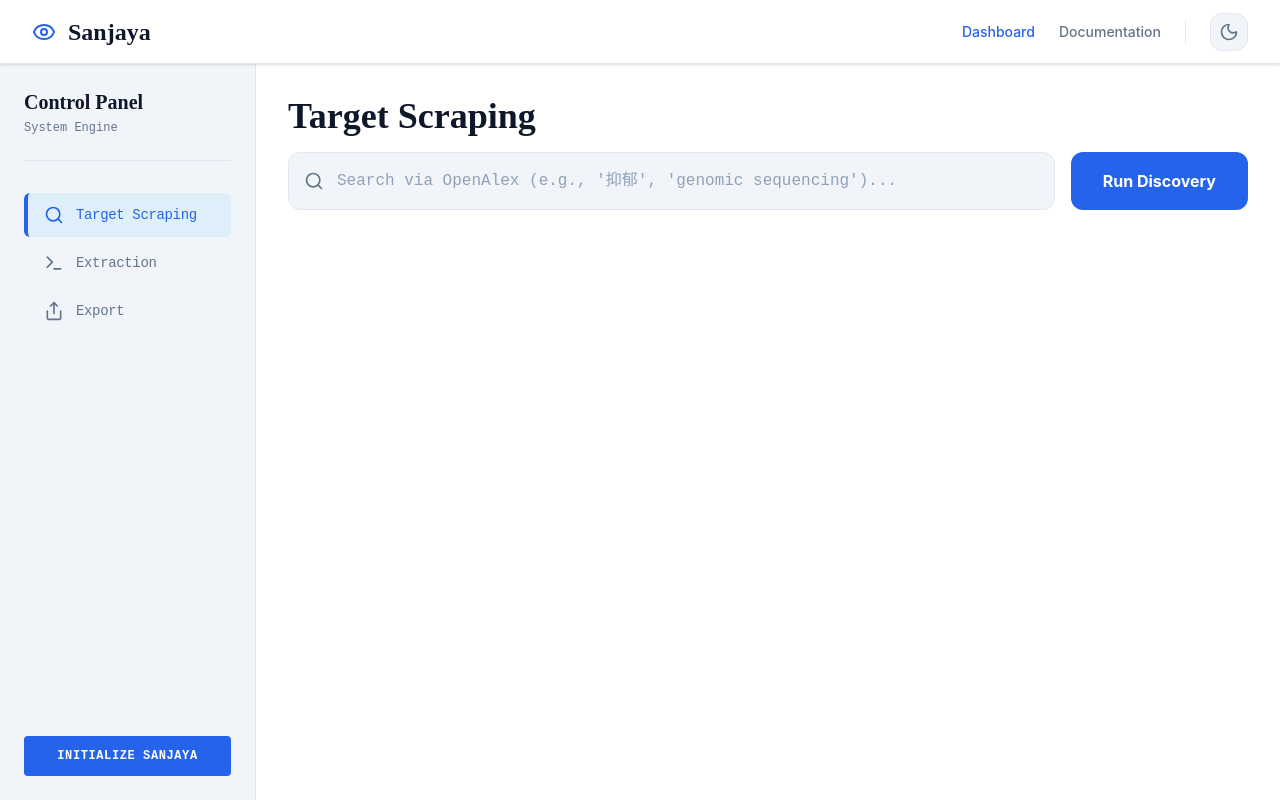
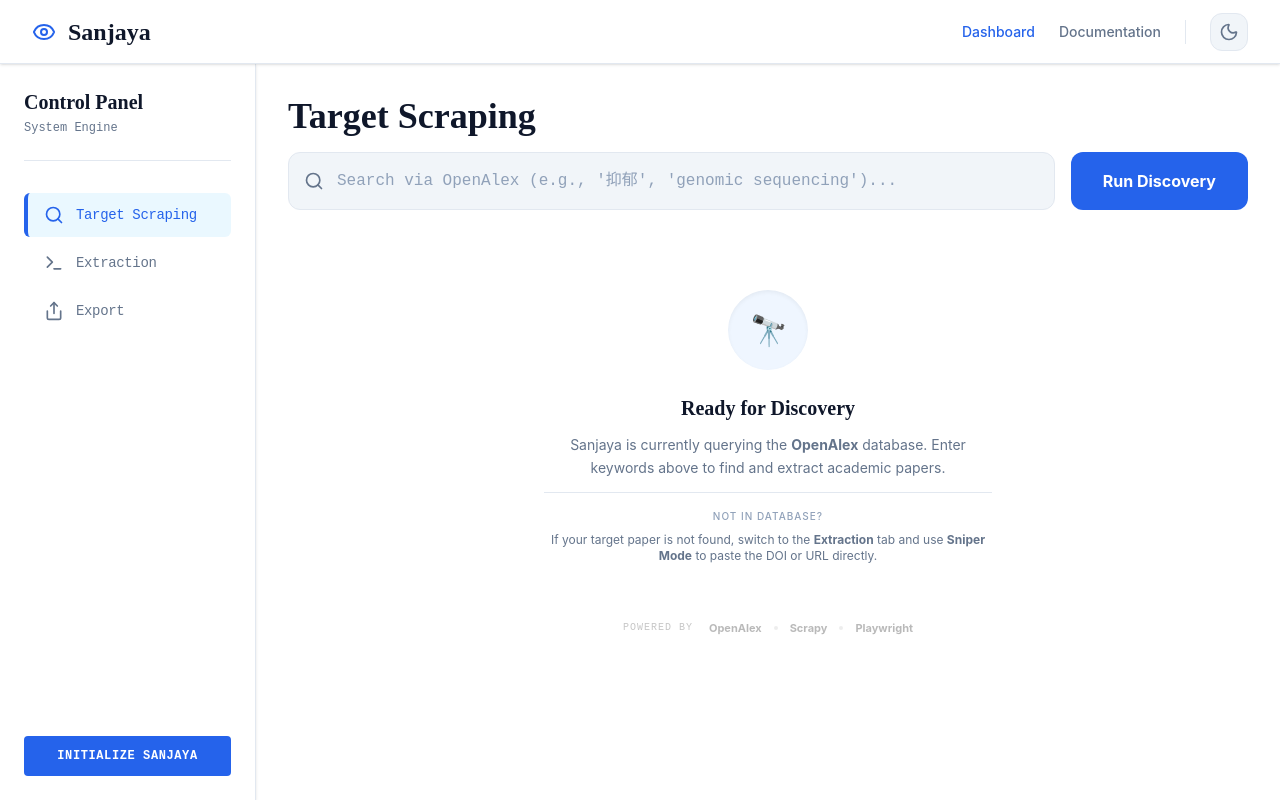
Before and after one commit to xguot/sanjaya, a React (Vite) app in the folder frontend/: page / in a window 1280 px wide. Built offline with nearby package versions, Linux system fonts and the light colour scheme; the HTML template or start-up script is replaced by a standard one.

Commit message:
ui(polish): refine light mode colors and add discovery guidance with tool credits

```diff
--- a/frontend/src/App.tsx
+++ b/frontend/src/App.tsx
@@ -50,6 +50,7 @@ export default function App() {
   // Default to light mode (false)
   const [isDarkMode, setIsDarkMode] = useState(() => {
     if (typeof window !== 'undefined') {
+      // Default to light mode (false) unless explicitly saved as dark
       return localStorage.getItem('sanjaya-theme') === 'dark';
     }
     return false;
@@ -189,7 +190,7 @@ export default function App() {
       </header>
 
       <div className="flex flex-1 overflow-hidden">
-        <aside className="w-64 flex-shrink-0 bg-surface-low dark:bg-slate-950 border-r border-outline flex flex-col p-6 z-20 transition-colors">
+        <aside className="w-64 flex-shrink-0 bg-white dark:bg-slate-950 border-r border-outline flex flex-col p-6 z-20 transition-colors shadow-sm">
           <div className="mb-8 border-b border-outline pb-6">
             <h2 className="text-xl font-serif font-semibold text-primary">Control Panel</h2>
             <p className="text-xs font-mono text-on-surface-variant mt-1">System Engine</p>
@@ -353,6 +354,36 @@ function DiscoveryView({ keyword, setKeyword, isSearching, isExtracting, results
         </div>
       </div>
 
+      {results.length === 0 && !isSearching && (
+        <div className="mt-20 flex flex-col items-center justify-center text-center space-y-6 animate-in fade-in zoom-in duration-500">
+          <div className="w-20 h-20 bg-blue-50 dark:bg-blue-900/20 rounded-full flex items-center justify-center text-blue-600 text-3xl shadow-inner">
+            🔭
+          </div>
+          <div className="max-w-md space-y-3">
+            <h3 className="text-xl font-serif font-bold text-primary">Ready for Discovery</h3>
+            <p className="text-sm text-on-surface-variant leading-relaxed">
+              Sanjaya is currently querying the <strong>OpenAlex</strong> database. Enter keywords above to find and extract academic papers.
+            </p>
+            <div className="pt-4 border-t border-outline">
+              <p className="text-[10px] text-slate-400 font-medium uppercase tracking-widest mb-2">Not in database?</p>
+              <p className="text-xs text-on-surface-variant">
+                If your target paper is not found, switch to the <strong>Extraction</strong> tab and use <strong>Sniper Mode</strong> to paste the DOI or URL directly.
+              </p>
+            </div>
+          </div>
+          <div className="flex gap-4 items-center pt-8 opacity-40 grayscale group-hover:grayscale-0 transition-all">
+            <span className="text-[10px] font-mono text-slate-500 uppercase tracking-widest">Powered by</span>
+            <div className="flex gap-3 items-center">
+              <span className="text-[11px] font-bold text-slate-600">OpenAlex</span>
+              <div className="w-1 h-1 bg-slate-300 rounded-full"></div>
+              <span className="text-[11px] font-bold text-slate-600">Scrapy</span>
+              <div className="w-1 h-1 bg-slate-300 rounded-full"></div>
+              <span className="text-[11px] font-bold text-slate-600">Playwright</span>
+            </div>
+          </div>
+        </div>
+      )}
+
       {results.length > 0 && (
         <div className="animate-in fade-in slide-in-from-bottom-4 duration-500 pb-24">
           <div className="flex justify-between items-end mb-6 pb-4 border-b border-outline">
@@ -437,7 +468,7 @@ function ExtractionView({ inputUrls, setInputUrls, job, isExtracting, onExecute
       <div className="flex-1 grid grid-cols-12 gap-8 overflow-hidden">
         <div className="col-span-5 flex flex-col gap-6">
           <div className="flex-1 flex flex-col border border-outline rounded-2xl bg-white dark:bg-surface-low overflow-hidden shadow-sm">
-            <div className="px-6 py-3 border-b border-outline bg-surface-low dark:bg-slate-950 flex justify-between items-center">
+            <div className="px-6 py-3 border-b border-outline bg-slate-50 dark:bg-slate-950 flex justify-between items-center">
               <span className="text-[10px] font-mono text-on-surface-variant uppercase tracking-widest font-bold">Target Identifiers</span>
               <span className="text-[10px] font-mono text-on-surface-variant">Bulk Mode</span>
             </div>
@@ -447,7 +478,7 @@ function ExtractionView({ inputUrls, setInputUrls, job, isExtracting, onExecute
               placeholder="Paste URLs or DOIs (one per line)..."
               className="flex-1 p-6 font-mono text-xs outline-none bg-white dark:bg-surface-low resize-none text-on-surface placeholder:text-slate-400"
             />
-            <div className="p-4 border-t border-outline flex justify-between items-center bg-surface-low/50 dark:bg-slate-900/50">
+            <div className="p-4 border-t border-outline flex justify-between items-center bg-slate-50/50 dark:bg-slate-900/50">
               <span className="text-[10px] font-mono text-on-surface-variant">{(inputUrls || '').split('\n').filter((u: string) => u.trim()).length} Targets Loaded</span>
               <button
                 onClick={onExecute}
@@ -461,8 +492,8 @@ function ExtractionView({ inputUrls, setInputUrls, job, isExtracting, onExecute
           </div>
         </div>
 
-        <div className="col-span-7 bg-primary rounded-2xl border border-outline overflow-hidden shadow-2xl flex flex-col">
-          <div className="px-5 py-3 border-b border-white/5 flex justify-between items-center bg-primary">
+        <div className="col-span-7 bg-slate-900 dark:bg-slate-950 rounded-2xl border border-outline overflow-hidden shadow-2xl flex flex-col">
+          <div className="px-5 py-3 border-b border-white/5 flex justify-between items-center">
              <div className="flex items-center gap-2">
                 <Terminal size={14} className="text-accent" />
                 <span className="text-[10px] font-mono text-accent uppercase tracking-widest font-bold">Engine Kernel Log</span>
@@ -522,7 +553,7 @@ function ExportView({ job, activeJobId }: any) {
 
       <div className="flex-1 flex flex-col gap-10">
         <div className="border border-outline rounded-2xl overflow-hidden bg-white dark:bg-surface-low shadow-sm">
-          <div className="px-6 py-4 bg-surface-low dark:bg-slate-950 border-b border-outline flex justify-between items-center">
+          <div className="px-6 py-4 bg-slate-50 dark:bg-slate-950 border-b border-outline flex justify-between items-center">
             <h3 className="text-lg font-serif font-semibold text-primary flex items-center gap-3">
                <Database size={18} className="text-on-surface-variant" />
                Dataset Preview
@@ -531,7 +562,7 @@ function ExportView({ job, activeJobId }: any) {
           </div>
           <div className="overflow-x-auto">
             <table className="w-full">
-              <thead className="bg-slate-50 dark:bg-slate-900 text-[10px] font-mono text-on-surface-variant uppercase tracking-widest border-b border-outline">
+              <thead className="bg-slate-100 dark:bg-slate-900 text-[10px] font-mono text-slate-500 uppercase tracking-widest border-b border-outline">
                 <tr>
                   <th className="px-6 py-4 text-left border-r border-outline">Reference URL</th>
                   <th className="px-6 py-4 text-left border-r border-outline">Method</th>
```
